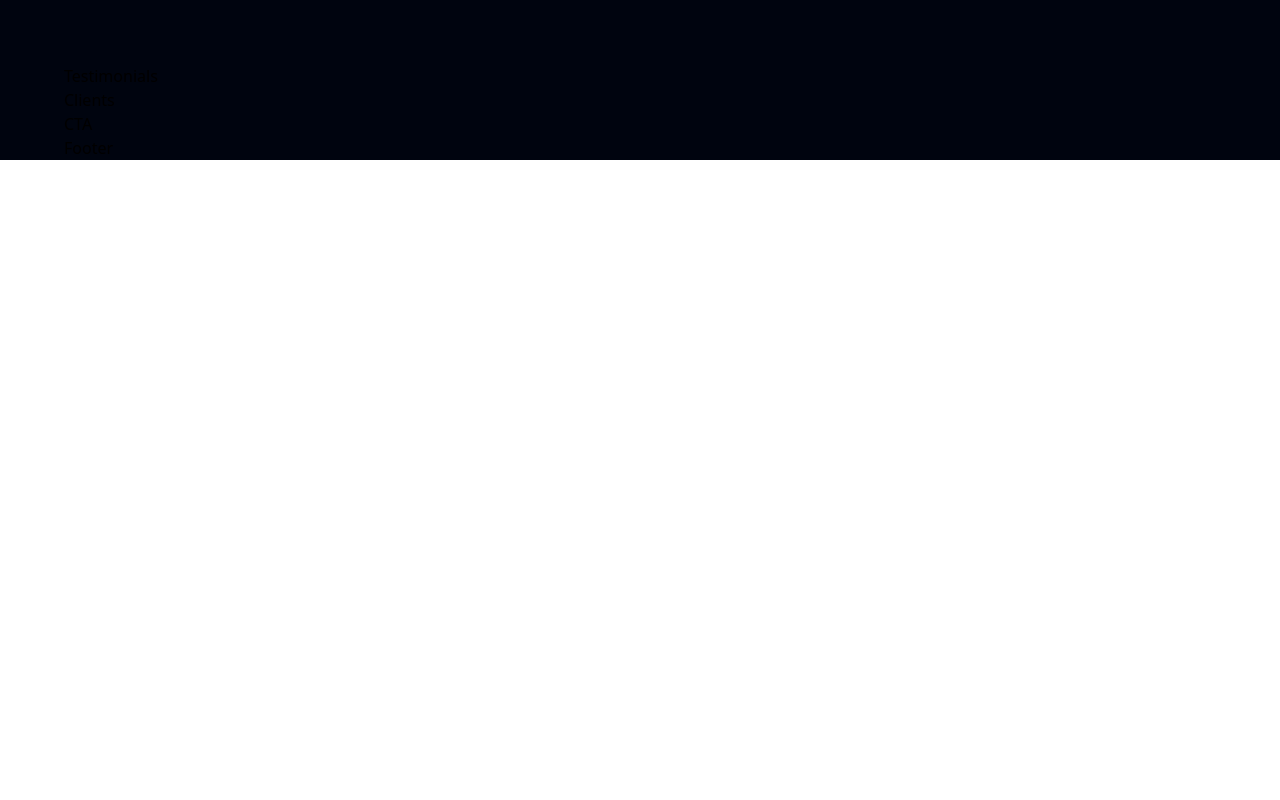
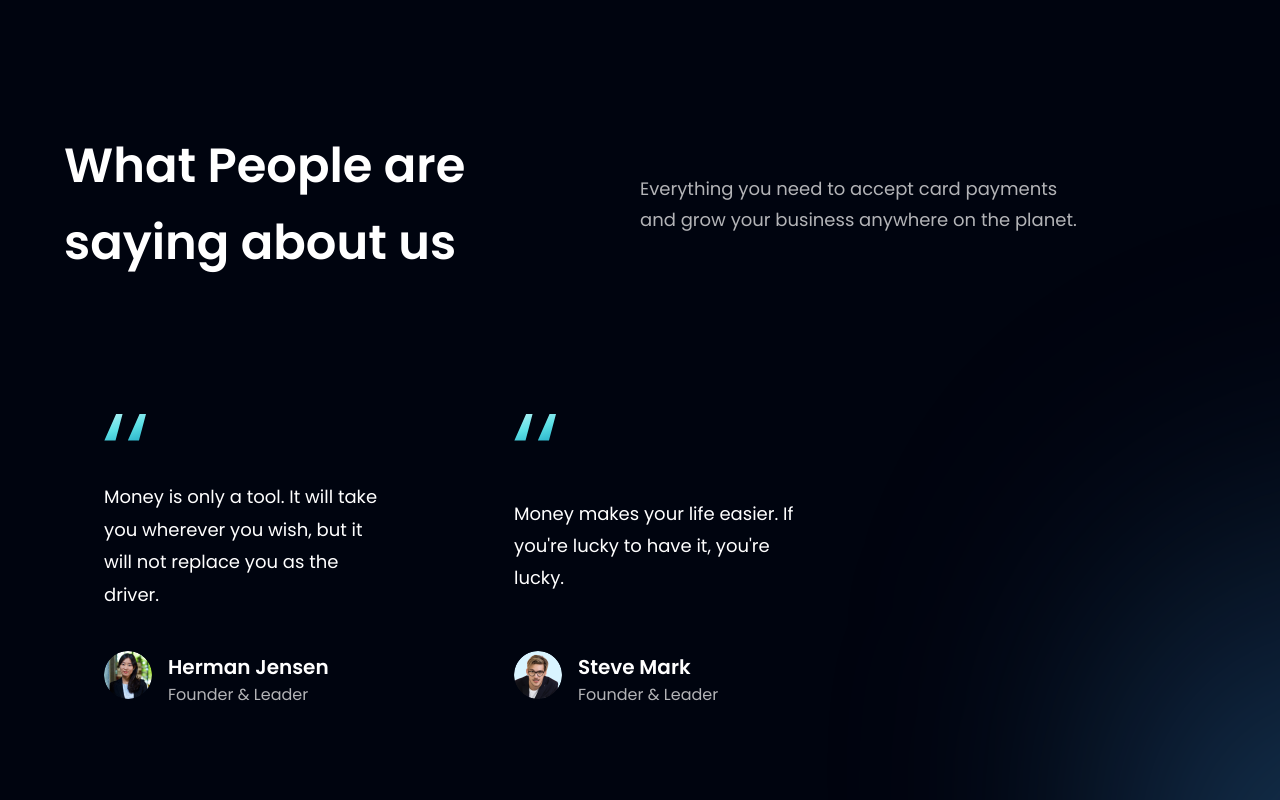
Before and after one commit to Yhucee14/zoompay, a React (Create React App) app: page / in a window 1280 px wide. Shown: the part 2580-3380 px from the top of the page. Before the commit the page ends 2740 px from the top, so only its background shows below. Built offline with nearby package versions, Linux system fonts and the light colour scheme.

Commit message:
Finished the Testimonials section

```diff
--- a/src/components/FeedbackCard.jsx
+++ b/src/components/FeedbackCard.jsx
@@ -1,9 +1,25 @@
-import React from 'react'
+import { quotes } from "../assets";
 
-const FeedbackCard = () => {
-  return (
-    <div>FeedbackCard</div>
-  )
-}
+const FeedbackCard = ({ content, name, title, img }) => (
+  <div className="flex justify-between flex-col px-10 py-12 rounded-[20px]  max-w-[370px] md:mr-10 sm:mr-5 mr-0 my-5 feedback-card">
+    <img src={quotes} alt="double_quotes" className="w-[42.6px] h-[27.6px] object-contain" />
+    <p className="font-poppins font-normal text-[18px] leading-[32.4px] text-white my-10">
+      {content}
+    </p>
 
-export default FeedbackCard
+    <div className="flex flex-row">
+      <img src={img} alt={name} className="w-[48px] h-[48px] rounded-full" />
+      <div className="flex flex-col ml-4">
+        <h4 className="font-poppins font-semibold text-[20px] leading-[32px] text-white">
+          {name}
+        </h4>
+        <p className="font-poppins font-normal text-[16px] leading-[24px] text-dimWhite">
+          {title}
+        </p>
+      </div>
+    </div>
+  </div>
+);
+
+
+export default FeedbackCard;
--- a/src/components/Testimonials.jsx
+++ b/src/components/Testimonials.jsx
@@ -1,9 +1,28 @@
-import React from 'react'
+import { feedback } from "../constants";
+import styles from "../style";
+import FeedbackCard from "./FeedbackCard";
 
-const Testimonials = () => {
-  return (
-    <div>Testimonials</div>
-  )
-}
+const Testimonials = () => (
+  <section id="clients" className={`${styles.paddingY} ${styles.flexCenter} flex-col relative `}>
+    <div className="absolute z-[0] w-[60%] h-[60%]
+     -right-[50%] rounded-full blue__gradient bottom-40" />
 
-export default Testimonials
+    <div className="w-full flex justify-between items-center md:flex-row flex-col sm:mb-16 mb-6 relative z-[1]">
+      <h2 className={styles.heading2}>
+        What People are <br className="sm:block hidden" /> saying about us
+      </h2>
+      <div className="w-full md:mt-0 mt-6">
+        <p className={`${styles.paragraph} text-left max-w-[450px]`}>
+          Everything you need to accept card payments and grow your business
+          anywhere on the planet.
+        </p>
+      </div>
+    </div>
+
+    <div className="flex flex-wrap sm:justify-start justify-center w-full feedback-container relative z-[1]">
+      {feedback.map((card) => <FeedbackCard key={card.id} {...card} />)}
+    </div>
+  </section>
+);
+
+export default Testimonials;
```
